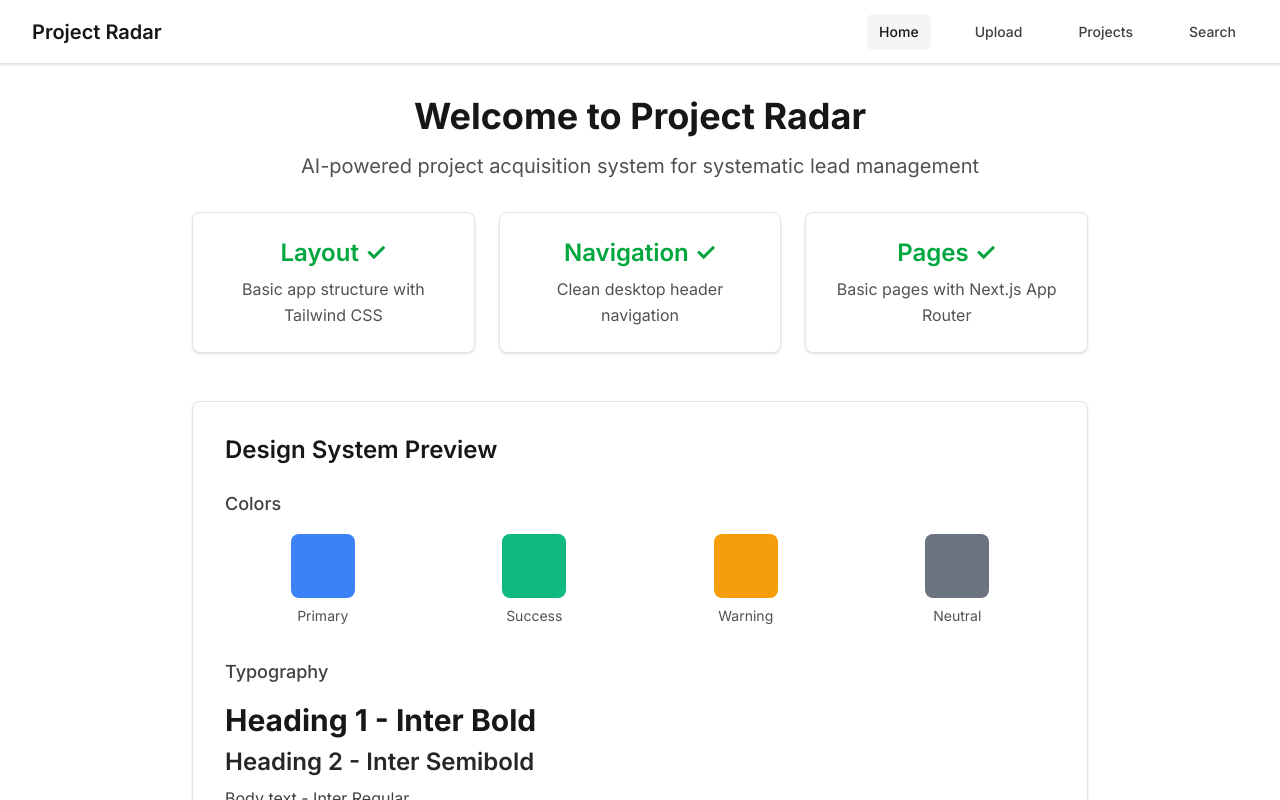
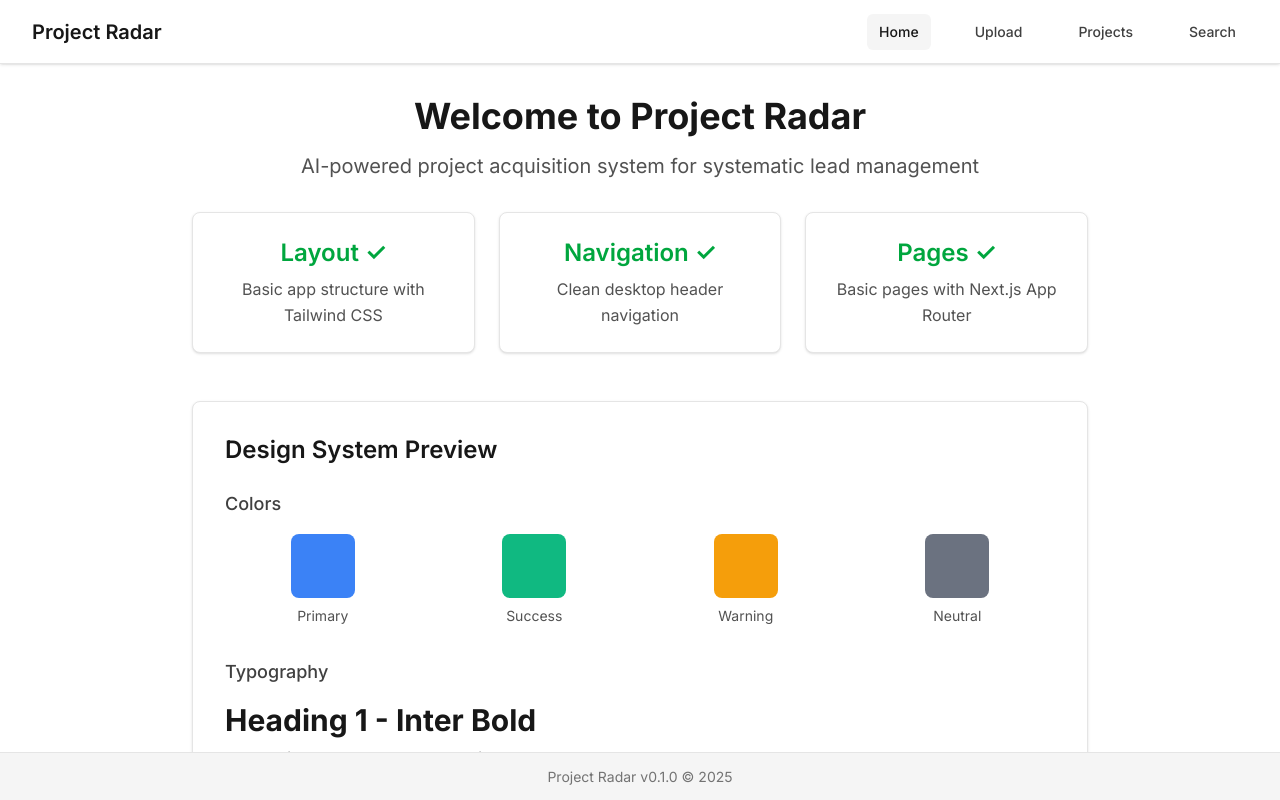
Before and after one commit to Netzalist-GmbH-Co-KG/ntlt.projectradar, a Next.js app in the folder src/ntlt.projectradar.frontend/: page / in a window 1280 px wide. Shown: the top 800 px of the page. Built offline with nearby package versions, Linux system fonts and the light colour scheme.

Commit message:
stiky header und footer

```diff
--- a/src/ntlt.projectradar.frontend/src/app/layout.tsx
+++ b/src/ntlt.projectradar.frontend/src/app/layout.tsx
@@ -22,14 +22,14 @@ export default function RootLayout({
 }>) {
   return (
     <html lang="en" className={inter.variable}>
-      <body className="app-layout bg-neutral-50 text-neutral-900 antialiased">
-        <Header />
+      <body className="app-layout bg-neutral-50 text-neutral-900 antialiased min-h-screen flex flex-col">
+        <Header className="sticky top-0 z-30" />
 
         <main className="main-content flex-1">
           {children}
         </main>
 
-        <Footer />
+        <Footer className="sticky bottom-0 z-30" />
       </body>
     </html>
   );
--- a/src/ntlt.projectradar.frontend/src/components/Navigation/Header.tsx
+++ b/src/ntlt.projectradar.frontend/src/components/Navigation/Header.tsx
@@ -33,7 +33,6 @@ export default function Header({ className = '' }: HeaderProps) {
   const closeMobileMenu = () => {
     setIsMobileMenuOpen(false);
   };
-
   return (
     <header className={`h-16 bg-white border-b border-neutral-200 shadow-sm ${className}`}>
       <div className="max-w-7xl mx-auto px-4 sm:px-6 lg:px-8 h-full">
```
